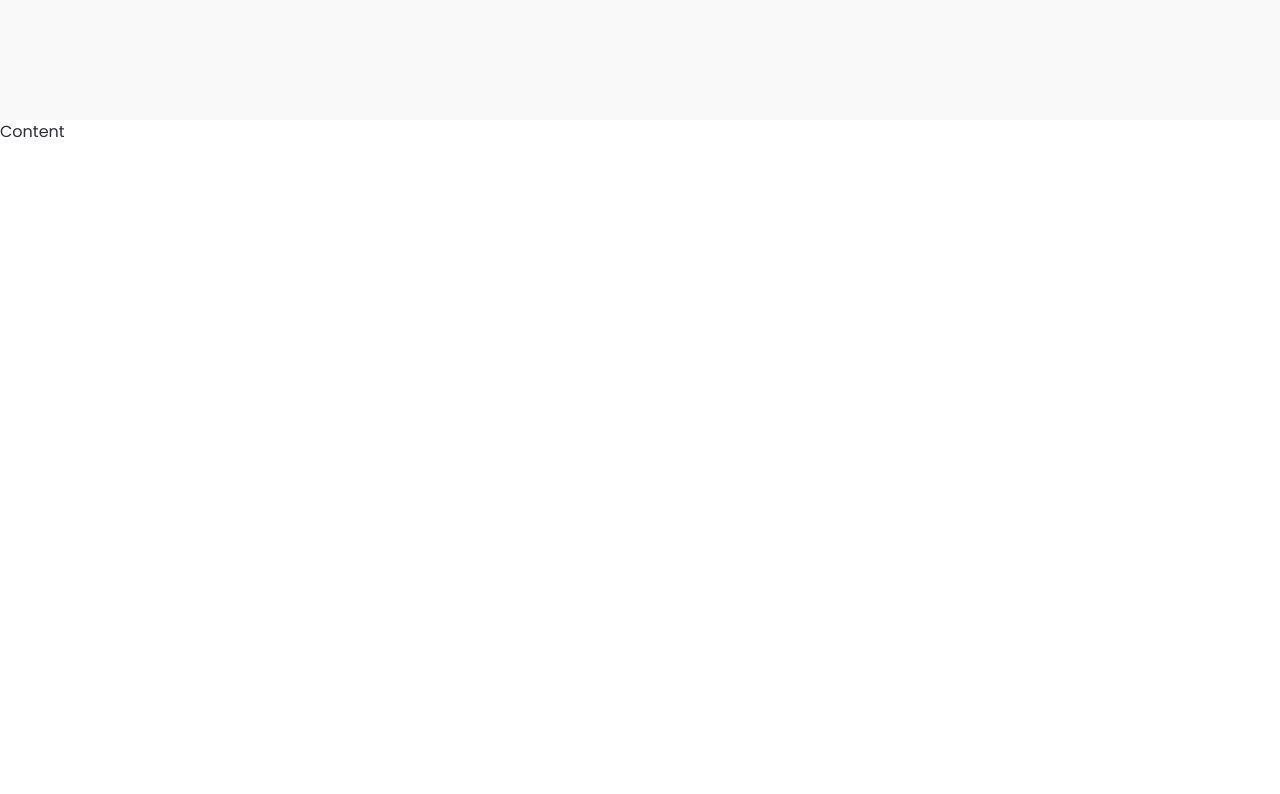
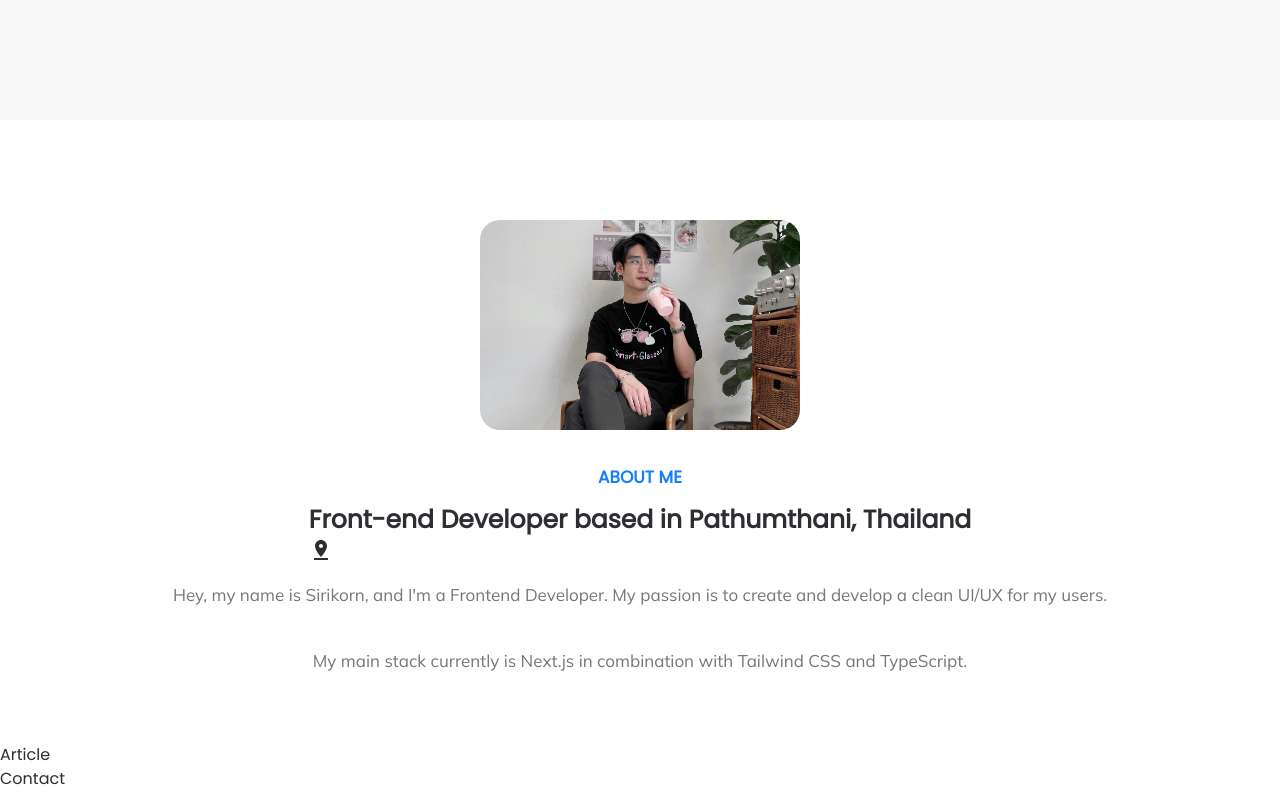
Before and after one commit to TortarZ/Portfolio-Website, a Next.js app: page / in a window 1280 px wide. Shown: the part 1060-1854 px from the top of the page. Built offline with nearby package versions, Linux system fonts and the light colour scheme.

Commit message:
Make about me section

```diff
--- /dev/null
+++ b/app/components/Maincontent.css
@@ -0,0 +1,21 @@
+.aboutme-pic {
+  width: 320px;
+  height: 210px;
+  object-fit: cover;
+  border-radius: 20px;
+  margin-bottom: 35px;
+}
+
+.aboutme-content {
+  display: flex;
+  flex-direction: column;
+  align-items: center;
+  padding: 100px 17px 70px;
+}
+
+.layout-text {
+  text-align: center;
+}
+
+.aboutme-text {
+}
--- a/app/components/Maincontent.tsx
+++ b/app/components/Maincontent.tsx
@@ -1,7 +1,45 @@
+import Image from "next/image";
 import React from "react";
+import Aboutme_pic from "../../public/about_me_pic.jpg";
+import PinDropIcon from "@mui/icons-material/PinDrop";
+import "./Maincontent.css";
+
+const aboutme_size_w = 320;
+const aboutme_size_h = 210;
 
 const Content = () => {
-  return <div className="h-[800px]">Content</div>;
+  return (
+    <>
+      <section className="aboutme-content">
+        <Image
+          src={Aboutme_pic}
+          width={aboutme_size_w}
+          height={aboutme_size_h}
+          alt="aboutme_picture"
+          className="aboutme-pic"
+        />
+        <section>
+          <h3 className="text-[#147efb] text-[17px] font-bold layout-text mb-[10px]">
+            ABOUT ME
+          </h3>
+          <h2 className="text-[#2d2e32] text-[25px] font-extrabold layout-text">
+            Front-end Developer based in Pathumthani, Thailand
+          </h2>
+          <PinDropIcon className="fill-red-500 w-full mb-[20px] size-9" />
+        </section>
+        <article>
+          <h4 className="layout-text mb-10">
+            Hey, my name is Sirikorn, and I'm a Frontend Developer. My passion
+            is to create and develop a clean UI/UX for my users.
+          </h4>
+          <h4 className="layout-text">
+            My main stack currently is Next.js in combination with Tailwind CSS
+            and TypeScript.
+          </h4>
+        </article>
+      </section>
+    </>
+  );
 };
 
 export default Content;
--- a/app/globals.css
+++ b/app/globals.css
@@ -10,4 +10,6 @@ body {
 
 h4 {
   font-family: var(--font-mulish);
+  color: #767676;
+  font-size: 17px;
 }
```
